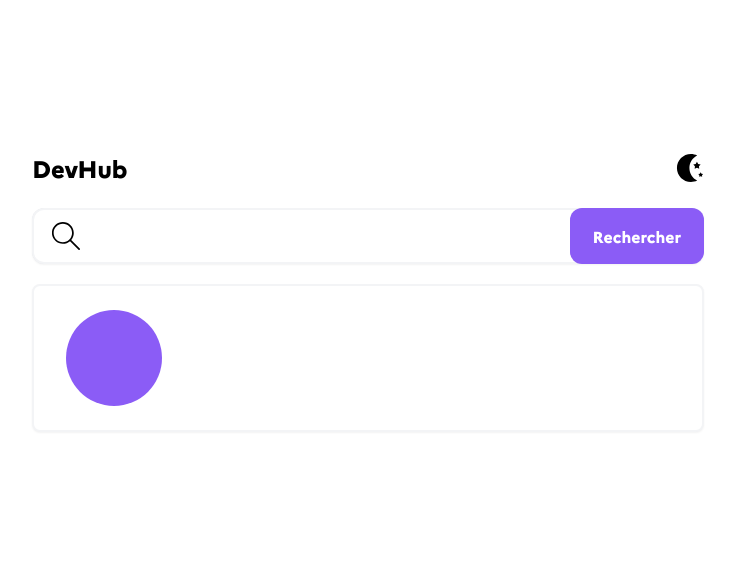
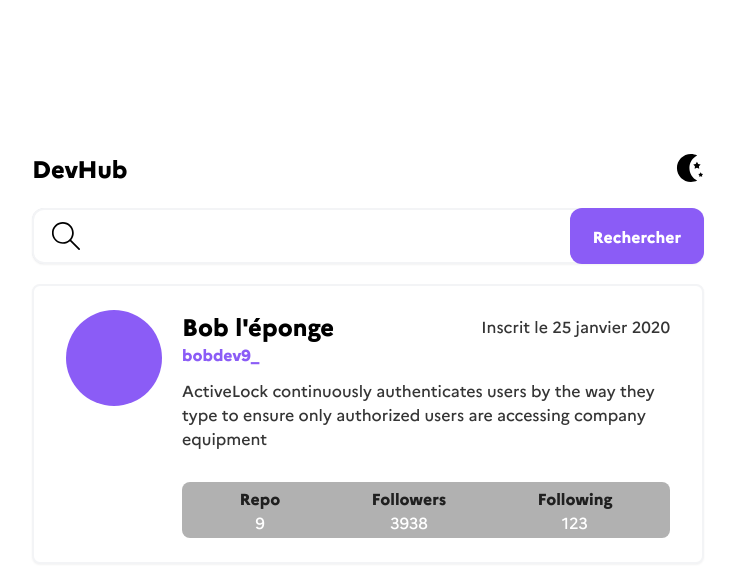
Before and after one commit to DevDams/devhub, a React (Create React App) app: page / in a window 1280 px wide. Shown: the top 576 px of the page, without its empty margins (272-1007 px from the left). Built offline with nearby package versions, Linux system fonts and the light colour scheme.

Commit message:
design profil detail

```diff
--- a/src/App.js
+++ b/src/App.js
@@ -5,7 +5,7 @@ import AppCard from "./components/AppCard";
 
 const App = () => {
   return (
-    <div className="w-full flex justify-center pt-24 pb-10">
+    <div className="w-full flex justify-center pt-24 pb-24">
       <div className="w-full">
         {/* <h1 className="text-4xl text-center font-bold text-violet-500">
           A la recherche d'un <br/> profil Github
--- a/src/components/AppCard/index.js
+++ b/src/components/AppCard/index.js
@@ -20,7 +20,7 @@ const AppCard = () => {
           <Toggle />
         </div>
         {/* Search bar */}
-        <div className="search-bar mt-2 flex h-14 w-full items-center justify-between rounded-xl bg-gray-200 shadow-sm">
+        <div className="search-bar mt-2 flex h-12 sm:h-14 w-full items-center justify-between rounded-xl bg-gray-200 shadow-sm">
           <div className="relative flex h-full w-full items-center dark:bg-myblack-dark">
             <img
               src={SearchIcon}
--- a/src/components/ProfilCard/index.js
+++ b/src/components/ProfilCard/index.js
@@ -3,13 +3,47 @@ import React from "react";
 const ProfilCard = () => {
   return (
     <div>
-      <div className="dark:border-none mt-5 w-full rounded-lg border-2 border-gray-100 bg-white py-6 px-8 shadow-sm dark:bg-myblack-medium dark:text-gray-900">
+      <div className="mt-5 shadow-lg flex w-full flex-col items-center rounded-lg border-2 border-gray-100 bg-white py-6 px-6 shadow-sm dark:border-none dark:bg-myblack-medium dark:text-gray-900 sm:flex sm:flex-row sm:items-start lg:px-8">
         {/* Porfil Picture */}
         <div>
-          <div className="h-24 w-24 rounded-full bg-violet-500"></div>
+          <div className="h-24 w-24 rounded-full bg-violet-500 sm:h-20 sm:w-20 lg:h-24 lg:w-24"></div>
         </div>
         {/* Profil detail */}
-        <div></div>
+        <div className="sm:ml-5 mt-8 w-full sm:mt-0">
+          <div className="flex flex-col items-center sm:flex sm:flex-row sm:items-start justify-between">
+            <div className="text-center sm:text-left">
+              <h3 className="text-xl font-bold lg:text-2xl dark:text-myblack-gray">Bob l'éponge</h3>
+              <span className="pt-2 font-semibold text-violet-500">
+                bobdev9_
+              </span>
+            </div>
+            <div>
+              <p className="lg:text-md mt-1 font-medium text-myblack-medium dark:text-myblack-gray">
+                Inscrit le 25 janvier 2020
+              </p>
+            </div>
+          </div>
+          <div className="mt-5 sm:mt-3">
+            <p className="font-medium text-myblack-medium text-center sm:text-left dark:text-white">
+              ActiveLock continuously authenticates users by the way they type
+              to ensure only authorized users are accessing company equipment
+            </p>
+          </div>
+          <div className="mt-8 flex justify-around rounded-lg bg-myblack-gray dark:bg-myblack-dark px-3 py-1">
+            <div className="text-myblack-dark font-medium flex flex-col items-center">
+              <p className="font-bold dark:text-myblack-gray">Repo</p>
+              <p className="text-white">9</p>
+            </div>
+            <div className="text-myblack-dark font-medium flex flex-col items-center">
+              <p className="font-bold dark:text-myblack-gray">Followers</p>
+              <p className="text-white">3938</p>
+            </div>
+            <div className="text-myblack-dark font-medium flex flex-col items-center">
+              <p className="font-bold dark:text-myblack-gray">Following</p>
+              <p className="text-white">123</p>
+            </div>
+          </div>
+        </div>
       </div>
     </div>
   );
--- a/tailwind.config.js
+++ b/tailwind.config.js
@@ -9,7 +9,7 @@ module.exports = {
         myblack: {
           dark: '#202020',
           medium: '#353535',
-          ligth: '#4F4F4F',
+          light: '#4F4F4F',
           gray: '#b1b1b1',
         },
       }
```
